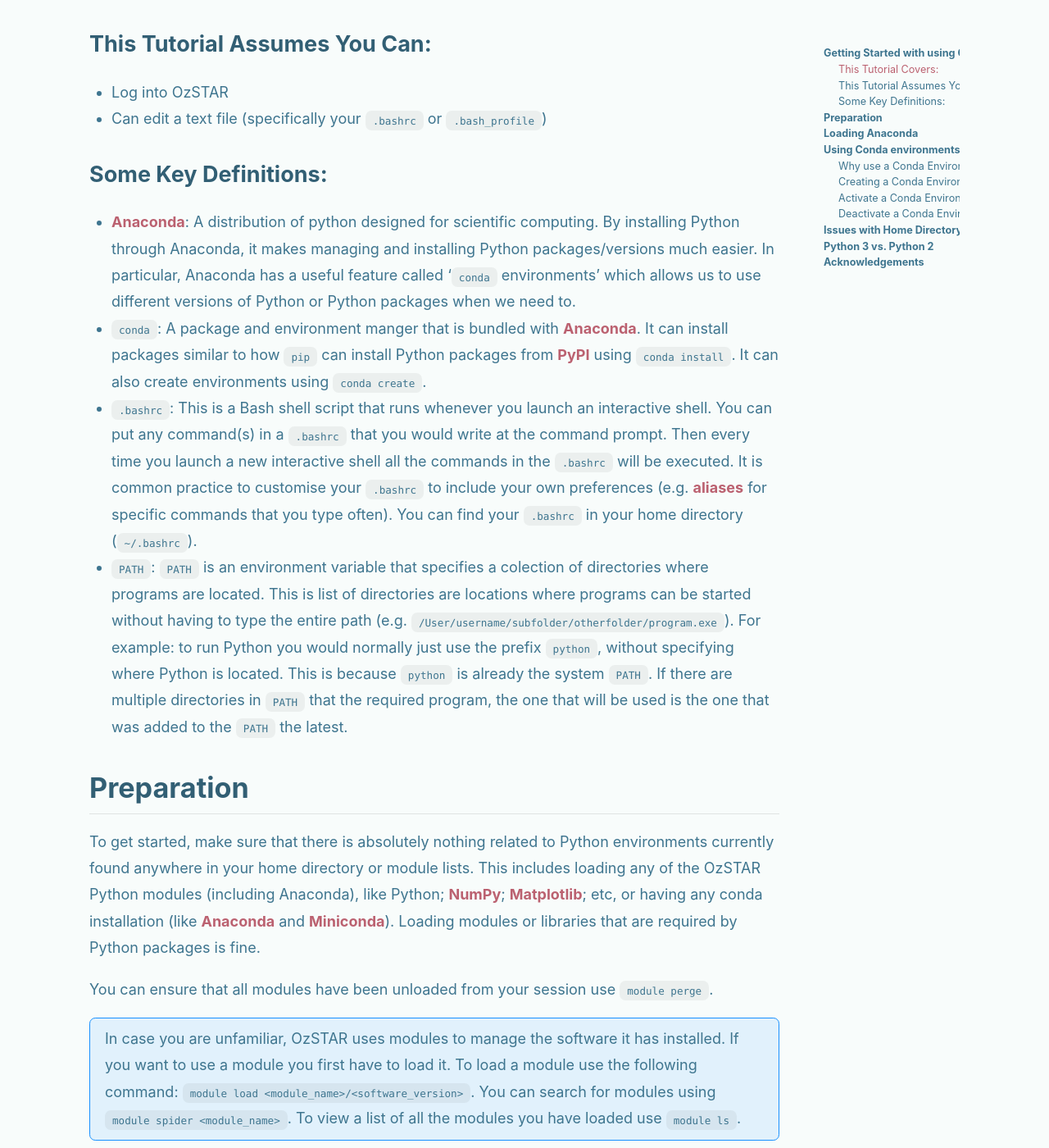
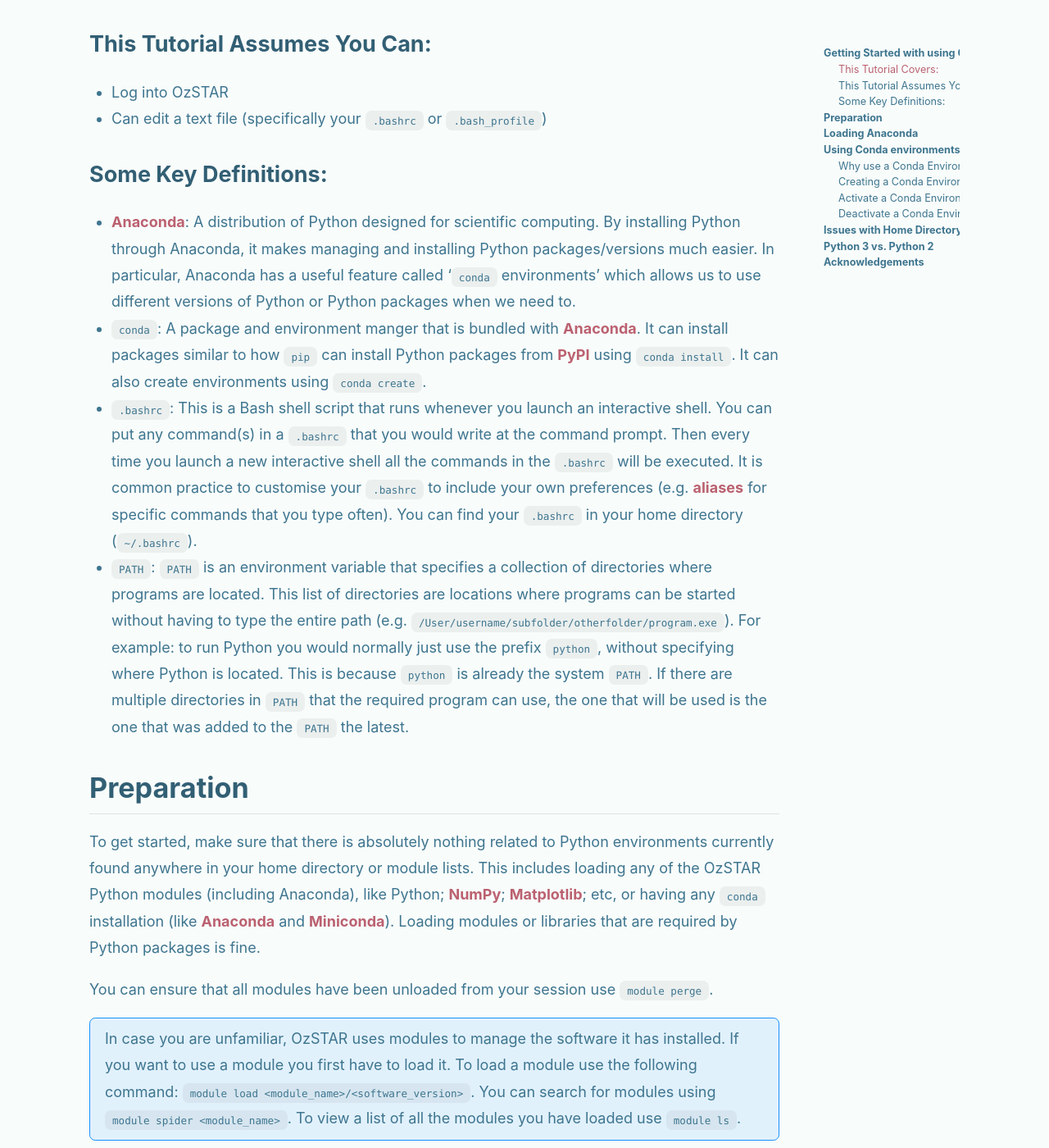
Before and after one commit to abatten/abatten.github.io, a Jekyll site: the page built from _tutorials/setting_up_python_on_ozstar.md, in a window 1280 px wide and 1400 px high, scrolled down 1145 px. Shown: the whole window at 82% size. Built offline with Jekyll 4.4.1, drawn with Linux system fonts in a browser that asks for light colours; nearby versions of some CDN libraries; some of the changed text lies outside the part shown.

Commit message:
Fixed typos

```diff
--- a/_tutorials/setting_up_python_on_ozstar.md
+++ b/_tutorials/setting_up_python_on_ozstar.md
@@ -38,15 +38,15 @@ Note: This is primarily aimed at people that will be using OzSTAR, and may not b
 - Can edit a text file (specifically your `.bashrc` or `.bash_profile`)
 
 ### Some Key Definitions:
-- [Anaconda](https://www.anaconda.com/): A distribution of python designed for scientific computing. By installing Python through Anaconda, it makes managing and installing Python packages/versions much easier. In particular, Anaconda has a useful feature called '`conda` environments' which allows us to use different versions of Python or Python packages when we need to.
+- [Anaconda](https://www.anaconda.com/): A distribution of Python designed for scientific computing. By installing Python through Anaconda, it makes managing and installing Python packages/versions much easier. In particular, Anaconda has a useful feature called '`conda` environments' which allows us to use different versions of Python or Python packages when we need to.
 - `conda`: A package and environment manger that is bundled with [Anaconda](https://www.anaconda.com/). It can install packages similar to how `pip` can install Python packages from [PyPI](https://pypi.org/) using `conda install`. It can also create environments using `conda create`.
 - `.bashrc`: This is a Bash shell script that runs whenever you launch an interactive shell. You can put any command(s) in a `.bashrc` that you would write at the command prompt. Then every time you launch a new interactive shell all the commands in the `.bashrc` will be executed. It is common practice to customise your `.bashrc` to include your own preferences (e.g. [aliases](https://en.wikipedia.org/wiki/Alias_(command)) for specific commands that you type often). You can find your `.bashrc` in your home directory (`~/.bashrc`).
-- `PATH`: `PATH` is an environment variable that specifies a colection of directories where programs are located. This is list of directories are locations where programs can be started without having to type the entire path (e.g. `/User/username/subfolder/otherfolder/program.exe`). For example: to run Python you would normally just use the prefix `python`, without specifying where Python is located. This is because `python` is already the system `PATH`. If there are multiple directories in `PATH` that the required program, the one that will be used is the one that was added to the `PATH` the latest.
+- `PATH`: `PATH` is an environment variable that specifies a collection of directories where programs are located. This list of directories are locations where programs can be started without having to type the entire path (e.g. `/User/username/subfolder/otherfolder/program.exe`). For example: to run Python you would normally just use the prefix `python`, without specifying where Python is located. This is because `python` is already the system `PATH`. If there are multiple directories in `PATH` that the required program can use, the one that will be used is the one that was added to the `PATH` the latest.
 
 ## Preparation
 
 To get started, make sure that there is absolutely nothing related to Python environments currently found anywhere in your home directory or module lists.
-This includes loading any of the OzSTAR Python modules (including Anaconda), like Python; [NumPy](https://numpy.org/); [Matplotlib](https://matplotlib.org/); etc, or having any conda installation (like [Anaconda](https://www.anaconda.com/) and [Miniconda](https://docs.conda.io/en/latest/miniconda.html)).
+This includes loading any of the OzSTAR Python modules (including Anaconda), like Python; [NumPy](https://numpy.org/); [Matplotlib](https://matplotlib.org/); etc, or having any `conda` installation (like [Anaconda](https://www.anaconda.com/) and [Miniconda](https://docs.conda.io/en/latest/miniconda.html)).
 Loading modules or libraries that are required by Python packages is fine.
 
 You can ensure that all modules have been unloaded from your session use `module perge`.
```
Also changed, not shown: other parts of _tutorials/setting_up_python_on_ozstar.md (+5 -5 lines).
